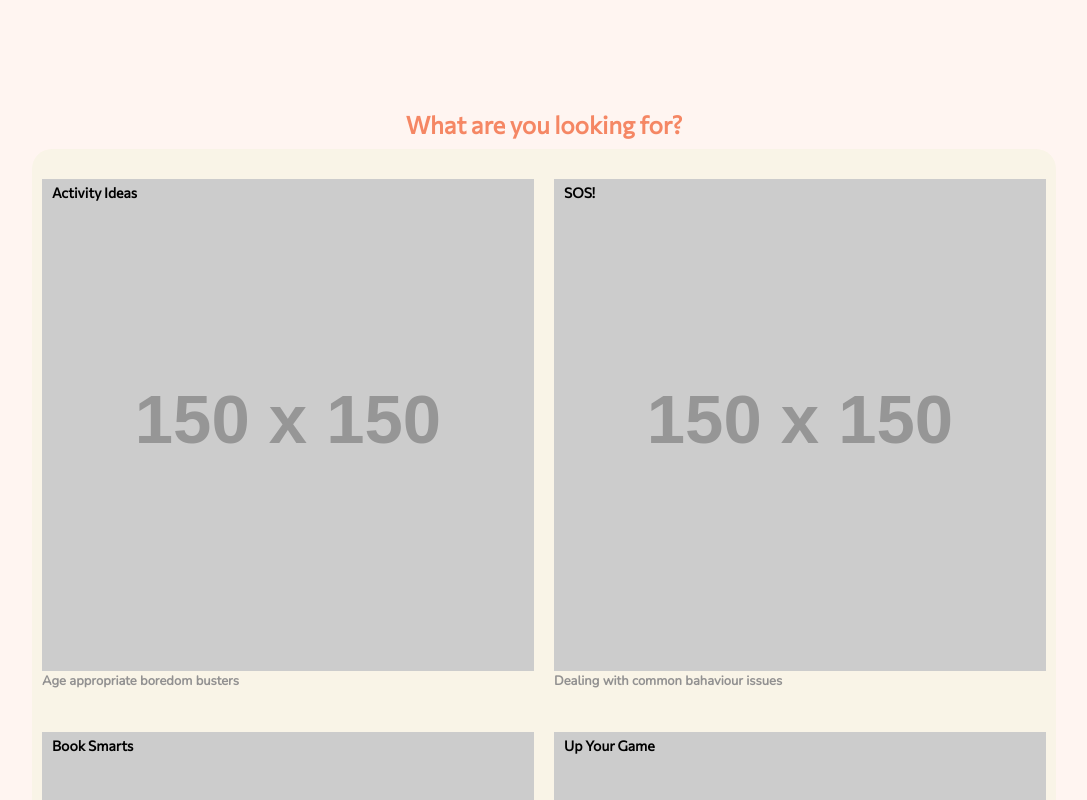
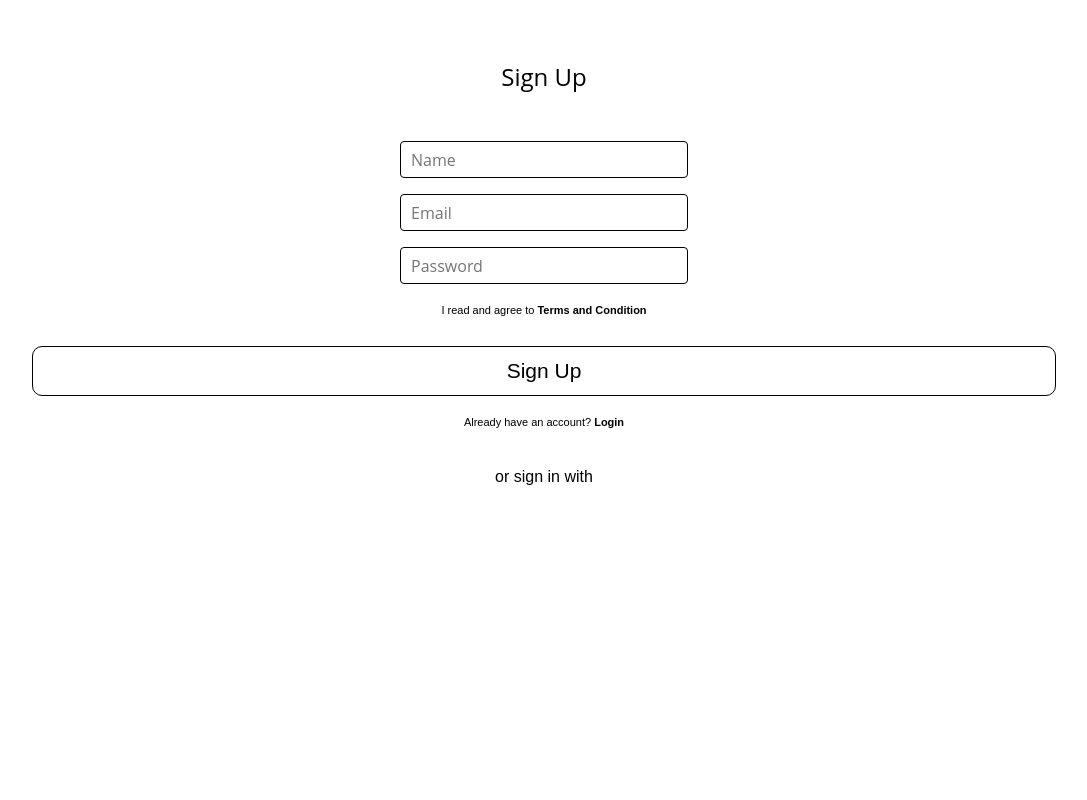
Before and after one commit to jdmcgrath/dada, a React (Create React App) app: page /sign-up in a window 1280 px wide. Shown: the top 800 px of the page, without its empty margins (96-1183 px from the left). Built offline with nearby package versions, Linux system fonts and the light colour scheme.

Commit message:
Sign up styles fixed

```diff
--- a/src/App.jsx
+++ b/src/App.jsx
@@ -1,9 +1,10 @@
 import React from 'react';
 import Categories from "./components/Categories/Categories"
+import Register from "./components/sign-up/Register"
 export const App = () => {
   return (
     <>
-        <Categories />
+        <Register />
     </>
   )
 }
--- a/src/components/sign-up/register/Register.jsx
+++ b/src/components/sign-up/register/Register.jsx
@@ -10,28 +10,28 @@ export const Register = () => {
 
 
   return (
-    <article className="base-container">
-      <div className="header">Sign Up</div>
-      <div className="content">
-        <div className="form">
-          <div className="form-group">
+    <article className={styles.baseContainer}>
+      <div className={styles.header}>Sign Up</div>
+      <div className={styles.content}>
+        <div className={styles.form}>
+          <div className={styles.formGroup}>
             <input type="text" placeholder="Name"/>
             </div>
-          <div className="form-group">
+          <div className={styles.formGroup}>
             <input type="email" placeholder="Email"/>
             </div>
-          <div className="form-group">
-            <input type="password" placeholder="password"/>
+          <div className={styles.formGroup}>
+            <input type="password" placeholder="Password"/>
             </div>
-          <p>I read and agree to <strong>Terms and Condition</strong></p>
+          <p className={styles.terms}>I read and agree to <strong>Terms and Condition</strong></p>
         </div>
-        <div className="footer">
-          <button type="button" className="btn">
+        <div className={styles.footer}>
+          <button type="button" className={styles.btn}>
             Sign Up
           </button>
         </div>
-        <p>Already have an account? <a>Login</a></p>
-        <p>or sign in with</p>
+        <p className={styles.terms}>Already have an account? <strong><a>Login</a></strong></p>
+        <p className={styles.orSignIn}>or sign in with</p>
        <i className="fab "></i><i className="fab fa-twitter"></i><i className="fab fa-google"></i>
       </div>
     </article>
--- a/src/components/sign-up/register/Register.module.scss
+++ b/src/components/sign-up/register/Register.module.scss
@@ -4,124 +4,94 @@
     box-sizing: border-box;
     font-family: sans-serif;
 }
-.pageContainer{
+
+body {
+    background-color: white;
+}
+
+.baseContainer {
+    width: 100%;
     display: flex;
     flex-direction: column;
     align-items: center;
-    border-radius: 5px;
-    width: 80vw;
-    height: 100vh;
-    margin: 0 auto;
-    .header{
-        display: flex;
-        justify-content: center;
-        align-items: center;
-        width: 100%;
-        flex-direction: column;
-        padding-top: 10vh;
-        h1 {
-            font-size: 1.4rem;
-            // margin-bottom: 10px;
+
+    .header {
+      font-size: 24px;
+      font-family: "Open Sans", sans-serif;
+      padding-top: 10px;
+      text-align: center;
     }
-        img{
-            margin: 3vh;
-            border: 1px solid gray;
-            border-radius: 50%;
-            height: 130px;
-            width: 130px;
-            // margin-top: 3vh;
-        }
-    }
-    .form{
+
+    .content {
       display: flex;
       flex-direction: column;
-        width: 90%;
-        input {
-            margin: 2.3vh 0px;
-            padding-left: 15px;
-            width: 100%;
-            height: 7vh;
-            border-radius: 5px;
-            border: 1px solid gray;
-            color: black;
-            font-size: 1rem;
-            &::placeholder {
-                color: black;
+      padding-top: 0px;
+      .terms {
+          font-size: 11px;
+          padding: 20px 0px;
+          text-align: center;
       }
+      .orSignIn {
+        font-size: 16px;
+        padding: 20px 0px;
+        text-align: center;
       }
-        button{
-            margin: 2vh 0px;
-            padding-left: 5px;
-            border-radius:5px;
-            width: 100%;
-            height: 7vh;
-            background-color: transparent;
-            border: 1px solid gray;
-            font-weight: bold;
-            font-size: 1rem;
-        }
-    }
-}*{
-    margin: 0;
-    padding: 0;
-    box-sizing: border-box;
-    font-family: sans-serif;
-}
-.pageContainer{
+      .form {
+        margin-top: 2em;
         display: flex;
         flex-direction: column;
         align-items: center;
-    border-radius: 5px;
-    width: 80vw;
-    height: 100vh;
-    margin: 0 auto;
-    .header{
-        display: flex;
-        justify-content: center;
-        align-items: center;
-        width: 100%;
-        flex-direction: column;
-        padding-top: 10vh;
-        h1 {
-            font-size: 1.4rem;
-            // margin-bottom: 10px;
-        }
-        img{
-            margin: 3vh;
-            border: 1px solid gray;
-            border-radius: 50%;
-            height: 130px;
-            width: 130px;
-            // margin-top: 3vh;
-        }
-    }
-    .form{
+        padding-top: 0px;
+
+        .formGroup {
           display: flex;
           flex-direction: column;
-        width: 90%;
+          align-items: flex-start;
+          width: fit-content;
+          padding-top: 10px;
+          label {
+            font-size: 20px;
+          }
           input {
-            margin: 2.3vh 0px;
-            padding-left: 15px;
+            margin-top: 6px;
+            min-width: 18em;
+            height: 37px;
+            padding: 0px 10px;
+            font-size: 16px;
+            font-family: "Open Sans", sans-serif;
+            background-color: none;
+            border: solid 1px black;
+            border-radius: 4px;
+            margin-bottom: 0px;
+            transition: all 250ms ease-in-out;
             width: 100%;
-            height: 7vh;
-            border-radius: 5px;
-            border: 1px solid gray;
-            color: black;
-            font-size: 1rem;
-            &::placeholder {
-                color: black;
           }
-        }
-        button{
-            margin: 2vh 0px;
-            padding-left: 5px;
-            border-radius:5px;
-            width: 100%;
-            height: 7vh;
-            background-color: transparent;
-            border: 1px solid gray;
-            font-weight: bold;
-            font-size: 1rem;
+            &:focus {
+              outline: none;
+              box-shadow: 0px 0px 12px 0.8px #3474dbb2;
           }
         }
       }
+    }
+
+    .footer {
+      margin: 0px auto;
+      padding-top: 10px;
+    }
+  }
+
+  //Button
+.btn {
+    font-size: 21px;
+    padding: 5px 20px;
+    border: solid 1px black;
+    background-color: white;
+    width: 100%;
+    color: black;
+    transition: all 250ms ease-in-out;
+    cursor: pointer;
+    &:focus {
+        outline: none;
+        box-shadow: 0px 0px 12px 0.8px #3474dbb2;
+      }
+  }
```
Lines whose indentation alone changed are shown as unchanged.
